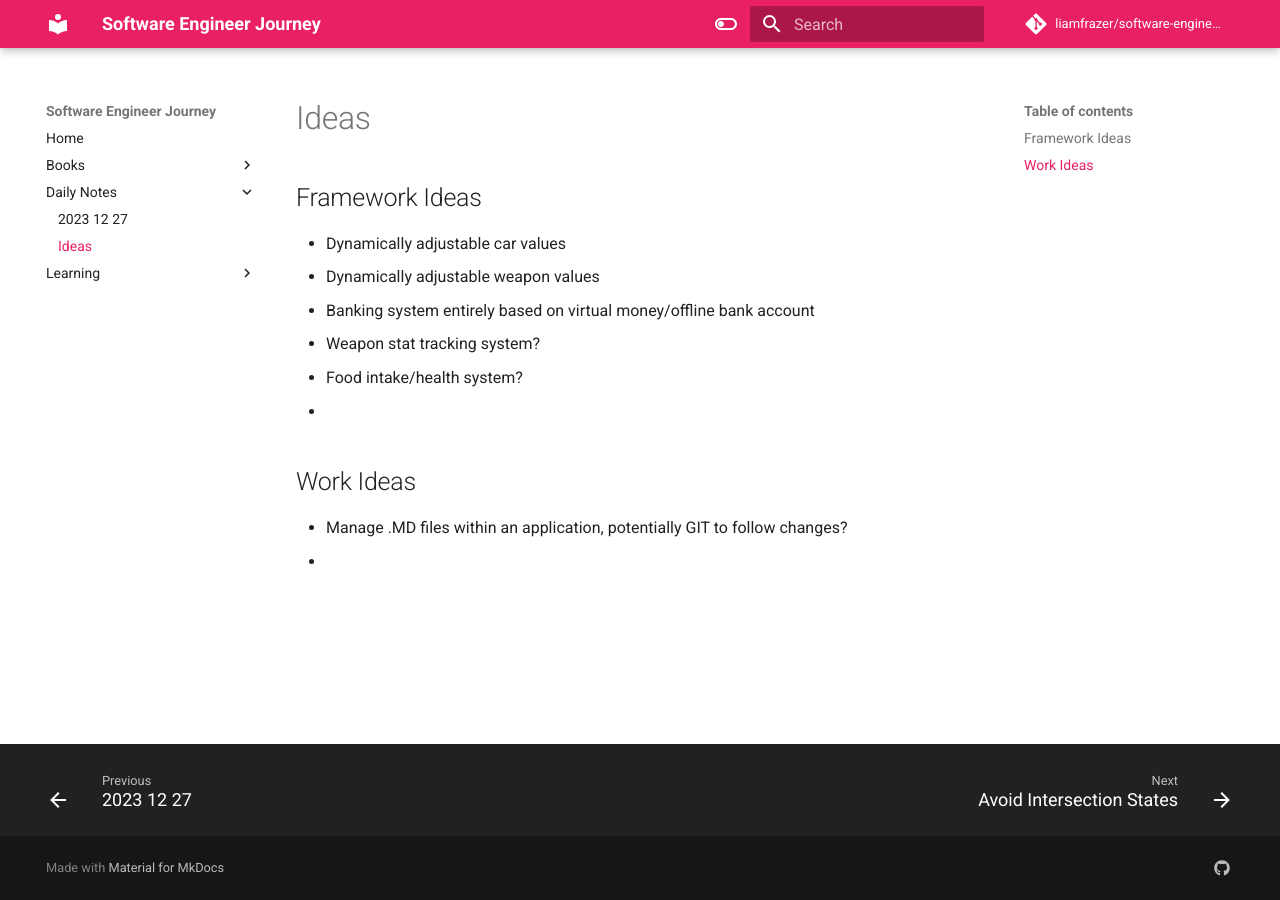
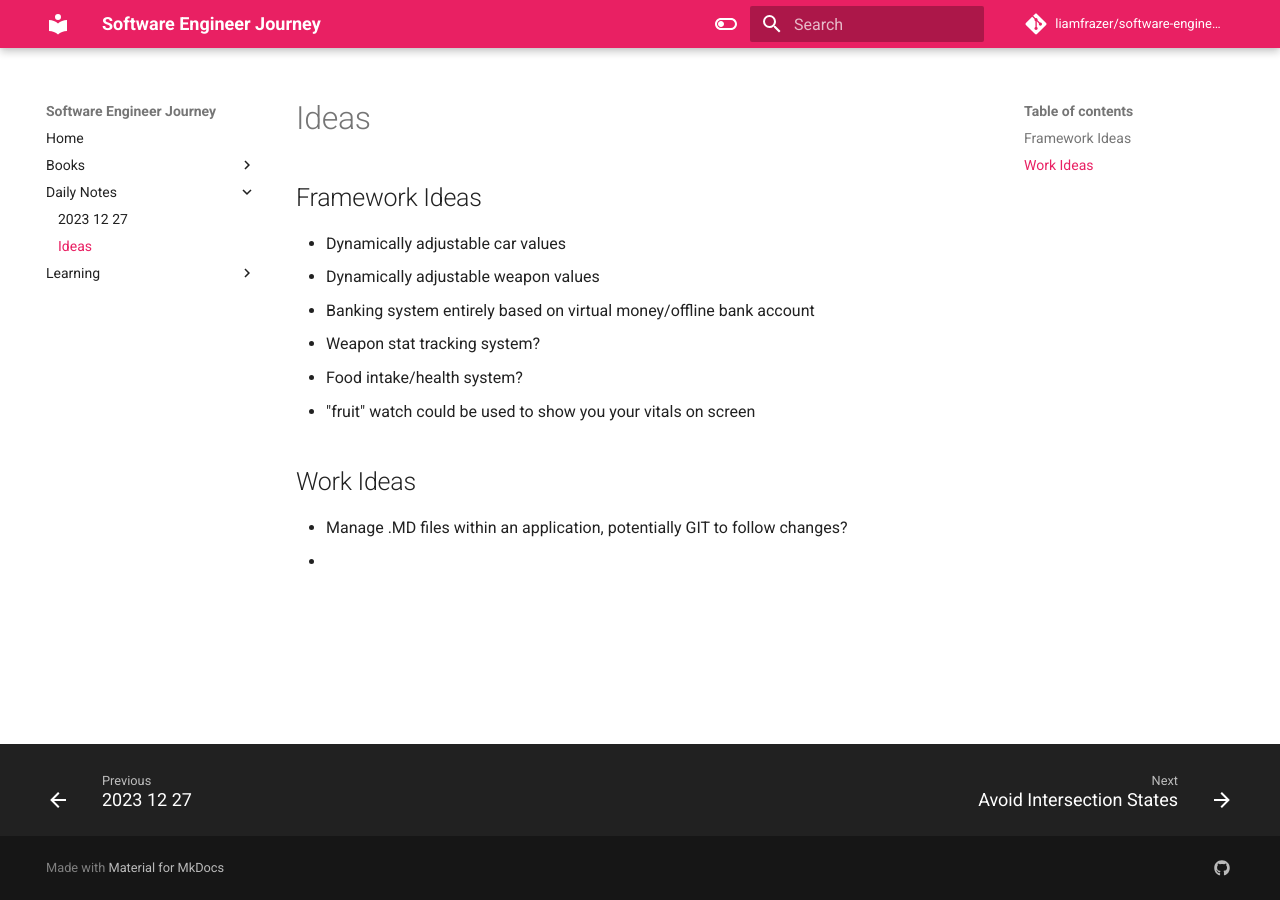
Before and after one commit to liamfrazer/software-engineer-journey, an MkDocs documentation site: the page built from docs/Daily Notes/Ideas.md, in a window 1280 px wide. Built offline with MkDocs 1.6.1 and Material for MkDocs 9.7.7, drawn with Linux system fonts in a browser that asks for light colours; comment, search, counter and statistics services are not loaded.

Commit message:
vault backup: 2023-12-27 15:00:13

```diff
--- a/docs/Daily Notes/Ideas.md
+++ b/docs/Daily Notes/Ideas.md
@@ -5,7 +5,7 @@
 * Banking system entirely based on virtual money/offline bank account
 * Weapon stat tracking system?
 * Food intake/health system?
-*
+* "fruit" watch could be used to show you your vitals on screen
 
 ## Work Ideas
 * Manage .MD files within an application, potentially GIT to follow changes?
```
